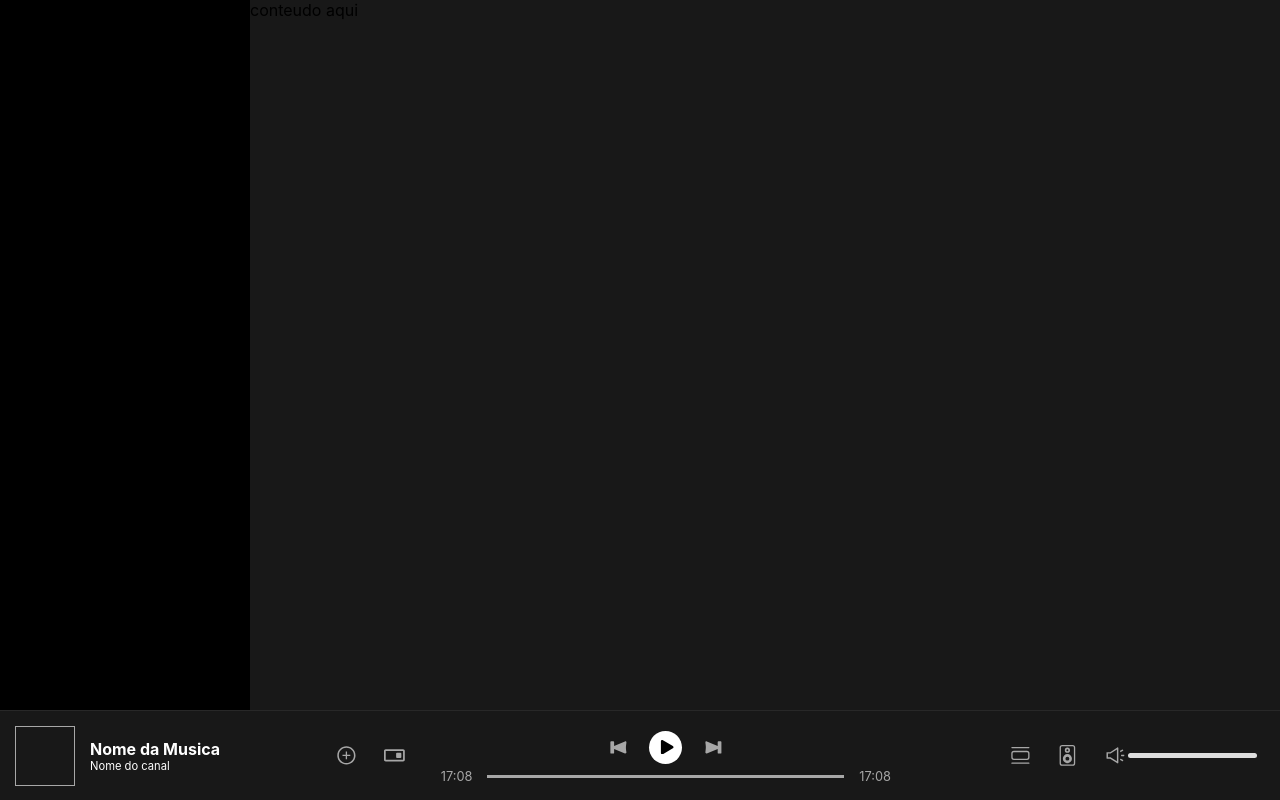
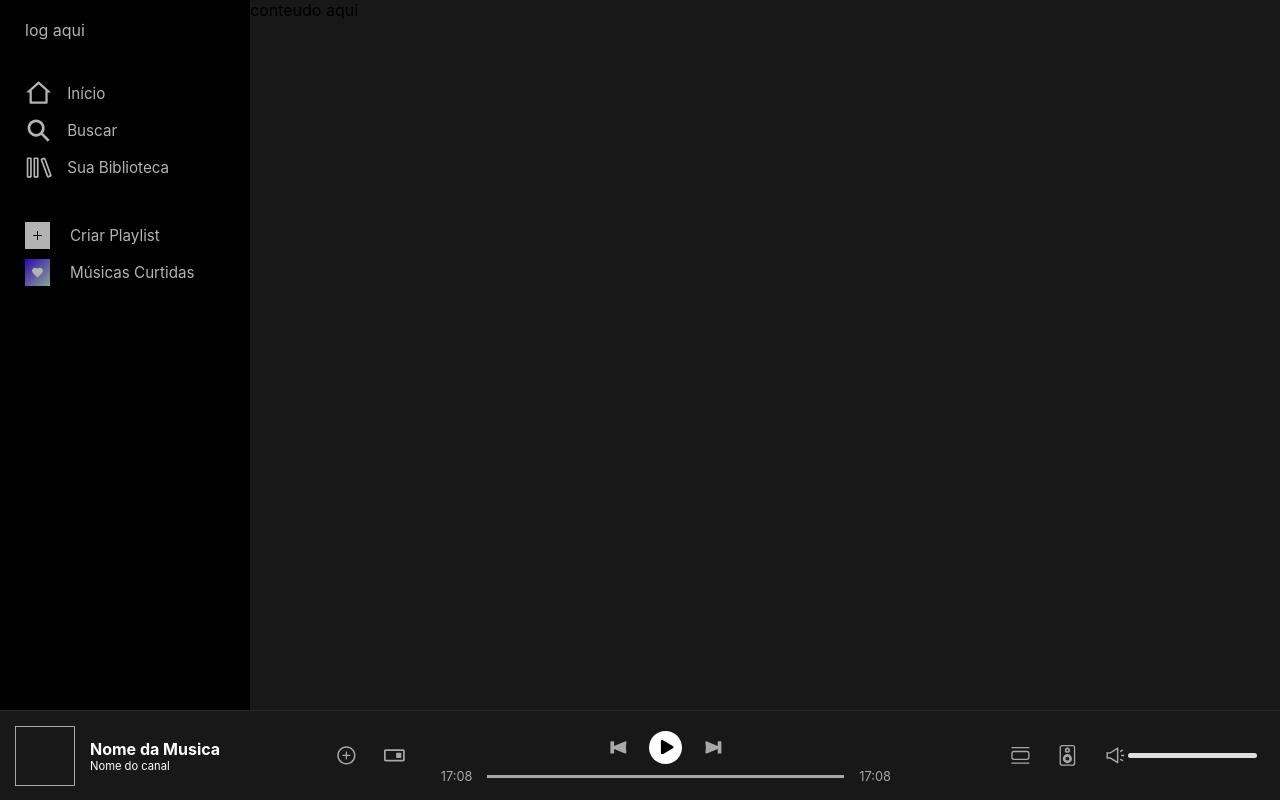
Before and after one commit to rsbruno/triton, a Next.js app: page / in a window 1280 px wide. Built offline with nearby package versions, Linux system fonts and the light colour scheme.

Commit message:
feat: button background

```diff
--- /dev/null
+++ b/components/Buttons/ButtonBackground/Index.tsx
@@ -0,0 +1,14 @@
+import { HTMLAttributes, ReactNode } from "react";
+import styles from "./styles.module.scss";
+
+type ButtonHoverProps = HTMLAttributes<HTMLButtonElement> & {
+  children?: ReactNode;
+};
+
+export function ButtonBackground({ children, ...rest }: ButtonHoverProps) {
+  return (
+    <button className={styles.button} {...rest}>
+      {children}
+    </button>
+  );
+}
--- /dev/null
+++ b/components/Buttons/ButtonBackground/styles.module.scss
@@ -0,0 +1,14 @@
+.button {
+  background: transparent;
+  display: flex;
+  justify-content: center;
+  align-items: center;
+  border: none;
+  outline: none;
+  margin: 0;
+
+  svg {
+    width: 13px;
+    height: 25px;
+  }
+}
--- a/pages/api/hello.ts
+++ /dev/null
@@ -1,13 +0,0 @@
-// Next.js API route support: https://nextjs.org/docs/api-routes/introduction
-import type { NextApiRequest, NextApiResponse } from 'next'
-
-type Data = {
-  name: string
-}
-
-export default function handler(
-  req: NextApiRequest,
-  res: NextApiResponse<Data>
-) {
-  res.status(200).json({ name: 'John Doe' })
-}
--- a/pages/index.tsx
+++ b/pages/index.tsx
@@ -1,7 +1,13 @@
 import type { NextPage } from "next";
 import Head from "next/head";
+import { RiHome2Line } from "react-icons/ri";
+import { MdFavorite } from "react-icons/md";
+import { IoSearchSharp } from "react-icons/io5";
+import { VscLibrary } from "react-icons/vsc";
 import { Footer } from "../components/TemplateMain/Footer/Index";
 import styles from "../styles/Home.module.scss";
+import { ButtonBackground } from "../components/Buttons/ButtonBackground/Index";
+import { AiOutlinePlus } from "react-icons/ai";
 
 const Home: NextPage = () => {
   return (
@@ -17,14 +23,45 @@ const Home: NextPage = () => {
           </ul>
 
           <ul>
-            <li>inicio</li>
-            <li>buscar</li>
-            <li>sua biblioteca</li>
+            <li>
+              <RiHome2Line />
+              <h3>Início</h3>
+            </li>
+
+            <li>
+              <IoSearchSharp />
+              <h3>Buscar</h3>
+            </li>
+
+            <li>
+              <VscLibrary />
+              <h3>Sua Biblioteca</h3>
+            </li>
           </ul>
 
           <ul>
-            <li>criar playlist</li>
-            <li>músicas curtidas</li>
+            <li>
+              <ButtonBackground
+                style={{
+                  background: "#FFF",
+                  marginRight: "5px",
+                }}
+              >
+                <AiOutlinePlus />
+              </ButtonBackground>
+              <h3>Criar Playlist</h3>
+            </li>
+            <li>
+              <ButtonBackground
+                style={{
+                  background: "linear-gradient(135deg,#450af5,#c4efd9)",
+                  marginRight: "5px",
+                }}
+              >
+                <MdFavorite fill="#FFF" />
+              </ButtonBackground>
+              <h3>Músicas Curtidas</h3>
+            </li>
           </ul>
         </nav>
 
--- a/styles/Home.module.scss
+++ b/styles/Home.module.scss
@@ -9,6 +9,38 @@
   nav {
     grid-area: navbar;
     background: $primary-black;
+    ul {
+      margin: 0;
+      padding: 15px 0 15px 25px;
+      li {
+        color: #fff;
+        list-style: none;
+        display: flex;
+        align-items: center;
+        justify-content: flex-start;
+        gap: 15px;
+        padding: 5px 0;
+        margin: 0;
+        opacity: 0.7;
+        transition: all ease 600ms;
+        cursor: pointer;
+
+        &:hover {
+          opacity: 1;
+        }
+
+        svg {
+          font-size: 1.7rem;
+        }
+
+        h3 {
+          padding: 0;
+          margin: 0;
+          font-size: .95rem;
+          font-weight: 400;
+        }
+      }
+    }
   }
   main {
     grid-area: contentmain;
```
